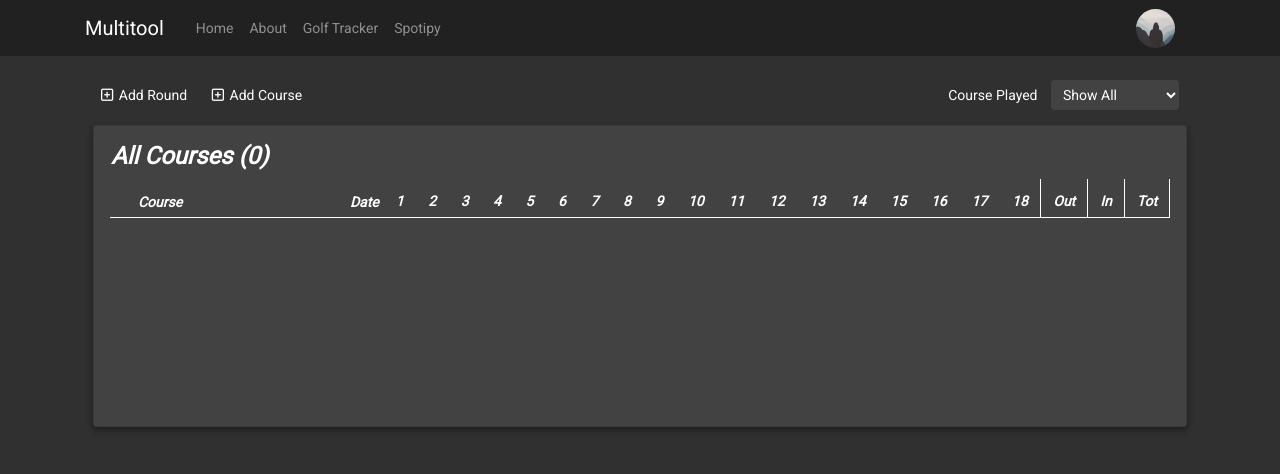
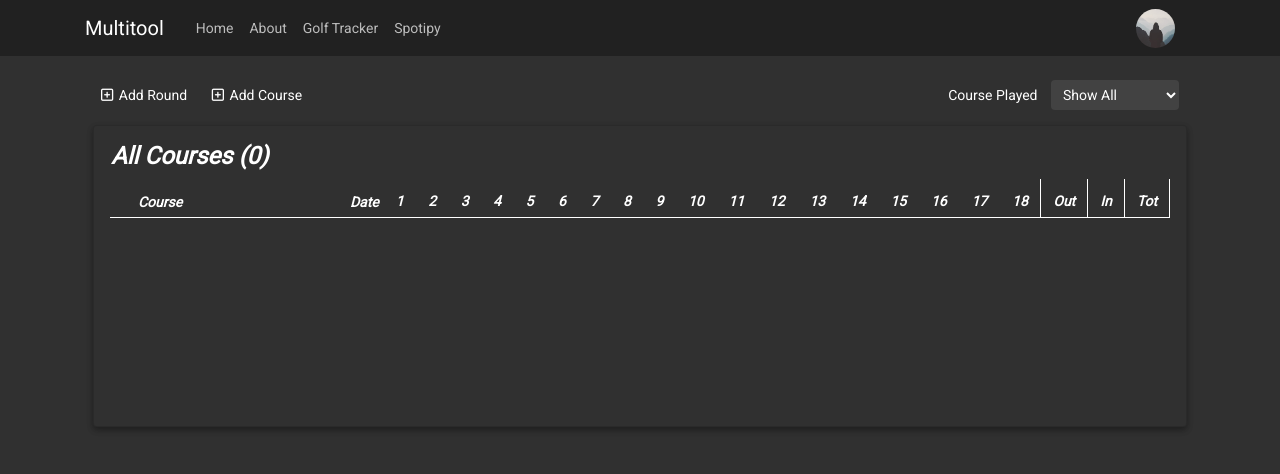
Before and after one commit to matthew11j/Multitool, a Flask app: page /golftracker in a window 1280 px wide. Shown: the top 474 px of the page. Run offline with Flask 2, Linux system fonts and the light colour scheme; the visitor is signed in with stand-in values (Sample User, id 1); data comes from the database, SQL or seed files in the repository; data that the repository does not hold is empty; parts of the project's set-up code (start-up, migrations or seed data) failed here and were passed over; some libraries are stand-ins or nearby versions.

Commit message:
theme impl

```diff
--- a/multitool/static/dark.css
+++ b/multitool/static/dark.css
@@ -23,4 +23,8 @@
 [data-theme="dark"] .navbar {
     background-color: var(--header-bg);
     /* color: white; */
-  }
+}
+
+[data-theme="dark"] .navbar-nav > .nav-item {
+    color: rgba(255,255,255,.7);
+}
--- a/multitool/static/js/golftracker.js
+++ b/multitool/static/js/golftracker.js
@@ -1,4 +1,11 @@
 // golftracker.js
+var cssColor = getComputedStyle(document.body).getPropertyValue('--color');
+
+// WIP for re-rendering chart on theme change
+// document.body.addEventListener("change", function() {
+//     cssColor = getComputedStyle(document.body).getPropertyValue('--color');
+//     render_course_chart();
+// });
 
 var isFiltered = false;
 var deleteFilter = document.getElementById("removeFilter");
@@ -97,6 +104,7 @@ function getCellValue(row, index){ return $(row).children('td').eq(index).text()
 // ----- Charts --------------------------------------------------------------------------------
 // Courses Played (Pie)
 function render_course_chart() {
+    let fontColor = cssColor;
     var canvas = document.getElementById('myChart');
     var ctx = canvas.getContext('2d');
     var data = document.getElementById('payload').textContent;
@@ -146,7 +154,7 @@ function render_course_chart() {
                 display: true,
                 position: 'bottom',
                 labels: {
-                    fontColor: '#fff'
+                    fontColor: fontColor
                 }
             },
             // scales: {
--- a/multitool/static/js/main.js
+++ b/multitool/static/js/main.js
@@ -16,13 +16,6 @@ function initTheme() {
 
 initTheme();
 
-const darkButton = document.getElementById('dark');
-const lightButton = document.getElementById('light');
-
-/* $('#nav_img').click(function(){
-
-}) */
-
 /* When the user clicks on the button,
 toggle between hiding and showing the dropdown content */
 function userDropdown() {
@@ -31,7 +24,8 @@ function userDropdown() {
 
 // Close the dropdown menu if the user clicks outside of it
 window.onclick = function(event) {
-    if (!event.target.matches('#nav_img') && !event.target.matches('#user_dropdown')) {
+    var element = document.getElementById('user_dropdown');
+    if (!event.target.matches('#nav_img') && (event.target !== element && !element.contains(event.target))) {
         var dropdowns = document.getElementsByClassName("dropdown-content");
         var i;
         for (i = 0; i < dropdowns.length; i++) {
@@ -42,20 +36,6 @@ window.onclick = function(event) {
         }
     }
 }
-
-// darkButton.onclick = () => {
-//     // body.classList.remove('light');
-//     // body.classList.add('dark');
-//     document.body.setAttribute('data-theme', 'dark');
-//     window.localStorage.setItem('data-theme', 'dark');
-// }
-
-// lightButton.onclick = () => {
-//     // body.classList.remove('dark');
-//     // body.classList.add('light');
-//     document.body.setAttribute('data-theme', 'light');
-//     window.localStorage.setItem('data-theme', 'light');
-// }
 
 function toggleTheme() {
     theme = window.localStorage.getItem('data-theme');
--- a/multitool/static/main.css
+++ b/multitool/static/main.css
@@ -15,6 +15,7 @@
   --link-color: #0a86da;
   --link-white-color: #c1bfbd;
   --bg: var(--dark0);
+  --bg2: var(--dark1);
   --header-bg: var(--dark2);
   --color: white;
   --color2: #b2becd;
@@ -200,8 +207,8 @@ i:hover, .action:hover {
   /* color: white; */
 }
 
-.navbar-nav > .nav-item {
-  color: rgba(255,255,255,.5);
+[data-theme="light"] .navbar-nav > .nav-item {
+  color: rgba(255,255,255,.7);
 }
 
 /* .article-title {
@@ -329,24 +336,24 @@ a.article-title:hover {
   }
 }
 
-.dark-card-sm {
-  background: #424242;
+.card-sm {
+  background: var(--bg);
   box-shadow: 0 3px 6px rgba(0,0,0,0.16), 0 3px 6px rgba(0,0,0,0.23);
-  transition: all 0.3s cubic-bezier(.25,.8,.25,1);
+  /* transition: all 0.3s cubic-bezier(.25,.8,.25,1); */
   width: 23vw;
 }
 
-.dark-card {
-  background: #424242;
+.card {
+  background: var(--bg);
   box-shadow: 0 3px 6px rgba(0,0,0,0.16), 0 3px 6px rgba(0,0,0,0.23);
 }
 
-.dark-card-sm:hover {
+.card-sm:hover {
   box-shadow: 0 14px 28px rgba(0,0,0,0.25), 0 10px 10px rgba(0,0,0,0.22);
 }
 
 .card-content {
-  color: #ffffff;
+  color: var(--color);
   -webkit-box-flex: 1;
   -ms-flex: 1 1 auto;
   flex: 1 1 auto;
--- a/multitool/templates/golftracker.html
+++ b/multitool/templates/golftracker.html
@@ -5,14 +5,14 @@
 <div class="row">
     {% if payload.avgPars %}
     <div class="col-md-6">
-        <div class="card dark-card mb-5 mx-2">
+        <div class="card mb-5 mx-2">
             <div class="card-content" style="margin: auto; position: relative;">
                 <canvas id="myChart" width="400" height="400"></canvas>
             </div>
         </div>
     </div>
         <div class="col-md-6">
-            <div class="card dark-card mb-5 mx-2">
+            <div class="card mb-5 mx-2">
                 <div class="row colTable card-content">
                     <div class="col-md-4">
                         <h1>{{payload.avgPars.par3Avg}}</h1>
@@ -64,7 +64,7 @@
 <div class="row">
     <div class="col-md-12">
         {% if current_user.is_authenticated %}
-        <div class="card dark-card mb-5 mx-2">
+        <div class="card mb-5 mx-2">
             <div class="card-content" style="min-height: 300px;">
                 <div class="row">
                     <h4 id="golf-table-header" style="font-style: italic; padding-left: 1rem; font-weight: bold;"></h4>
--- a/multitool/templates/home.html
+++ b/multitool/templates/home.html
@@ -5,7 +5,7 @@
         {% for module in modules %}
 
         <li><a href="/{{ module.url }}" style="text-decoration: none;">
-            <div class="card dark-card-sm mb-5 mx-2">
+            <div class="card card-sm mb-5 mx-2">
                 <div class="card-content">
                     <h5 class="card-title">{{ module.title }}</h5>
                     <!-- <p class="card-text">Some quick example text to build on the card title and make up the bulk of the card's content.</p> -->
--- a/multitool/templates/layout.html
+++ b/multitool/templates/layout.html
@@ -25,7 +25,7 @@
     <header class="site-header">
       <nav class="navbar navbar-expand-md fixed-top">
         <div class="container">
-          <a class="navbar-brand mr-4" href="/">Multitool</a>
+          <a class="navbar-brand mr-4 no-hover" href="/">Multitool</a>
           <button class="navbar-toggler" type="button" data-toggle="collapse" data-target="#navbarToggle" aria-controls="navbarToggle" aria-expanded="false" aria-label="Toggle navigation">
             <span class="navbar-toggler-icon"></span>
           </button>
--- a/multitool/templates/spotify.html
+++ b/multitool/templates/spotify.html
@@ -10,7 +10,7 @@
 <div class="row">
     <!-- Short Term -->
     <div class="col-md-4">
-        <div class="card dark-card mb-5 mx-2">
+        <div class="card mb-5 mx-2">
             <div class="card-content" style="min-height: 300px;">
                 <div class="row" style="padding-bottom: 5px;">
                     <h4 id="golf-table-header" style="font-style: italic; padding-left: 1rem; font-weight: bold;">Top Tracks (S)</h4>
@@ -38,7 +38,7 @@
 
     <!-- Medium Term -->
     <div class="col-md-4">
-        <div class="card dark-card mb-5 mx-2">
+        <div class="card mb-5 mx-2">
             <div class="card-content" style="min-height: 300px;">
                 <div class="row" style="padding-bottom: 5px;">
                     <h4 id="golf-table-header" style="font-style: italic; padding-left: 1rem; font-weight: bold;">Top Tracks (M)</h4>
@@ -65,7 +65,7 @@
 
     <!-- Long Term -->
     <div class="col-md-4">
-        <div class="card dark-card mb-5 mx-2">
+        <div class="card mb-5 mx-2">
             <div class="card-content" style="min-height: 300px;">
                 <div class="row" style="padding-bottom: 5px;">
                     <h4 id="golf-table-header" style="font-style: italic; padding-left: 1rem; font-weight: bold;">Top Tracks (L)</h4>
```
Also changed, not shown: other parts of multitool/static/main.css (+35 -25 lines).
